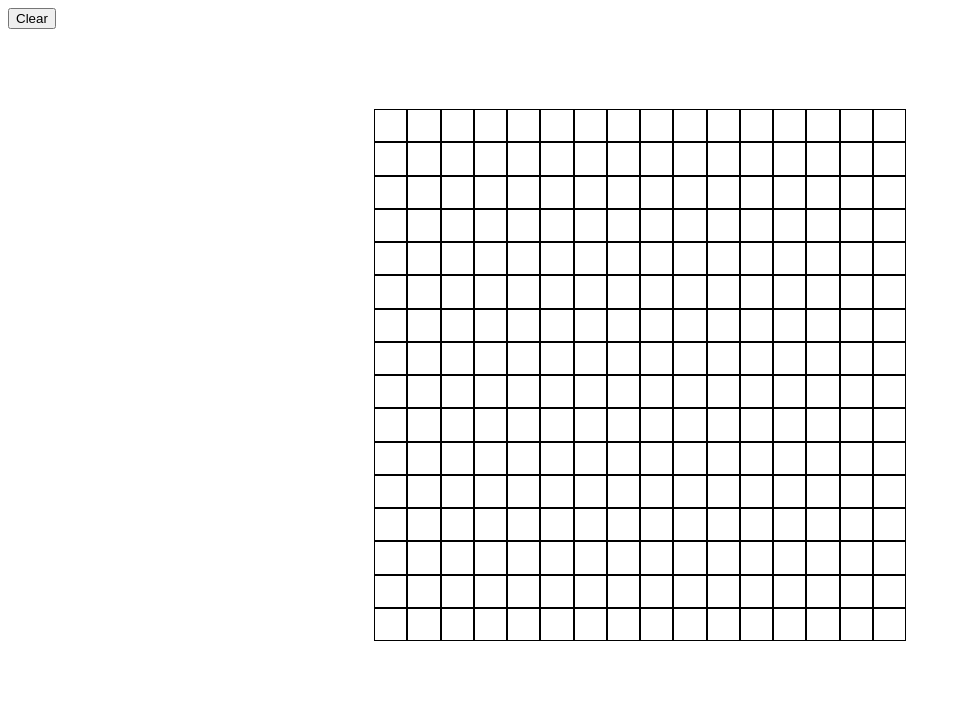
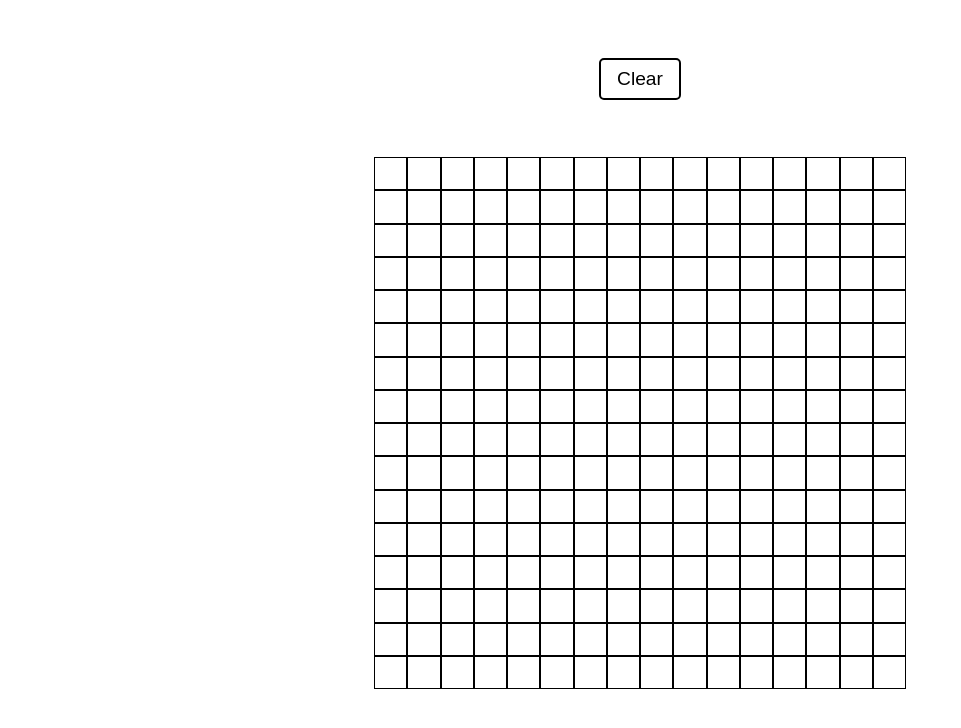
Before and after one commit to ewhite1999/Etch-a-sketch, a plain HTML site: page index.html in a window 1280 px wide. Shown: the whole page, without its empty margins (0-961 px from the left). Drawn offline with Linux system fonts and the light colour scheme.

Commit message:
Project finished but unstyled

```diff
--- a/script.js
+++ b/script.js
@@ -11,8 +11,8 @@ const createGrid = () => {
     let counter = 90;
     gridChild.forEach(child => {
         child.addEventListener("mouseover", function () {
-            counter -= 5;
-            child.style.backgroundColor = `hsl(0,0%,${counter}%)`;
+            counter -= 1;
+            child.style.backgroundColor = `hsl(300,76%,${counter}%)`;
         });
     });
 }
--- a/style.css
+++ b/style.css
@@ -4,13 +4,20 @@
     display: grid;
     grid-template-columns: repeat(var(--grid-size), auto);
     justify-content: center;
-    margin: 5em 0 0 0;
+    margin: 3em 0 0 0;
 }
 .grid_child{
     border: 1px solid black;
     width: var(--grid-square);
     height: var(--grid-square);
 }
-.passed{
-    background-color: black;
+#clear_btn{
+    display: block;
+    margin: 3em auto;
+    padding: 0.5rem 1rem;
+    font-size: larger;
+    background: white;
+    border: 2px solid black;
+    border-radius: 5px;
+    cursor: pointer;
 }
```
